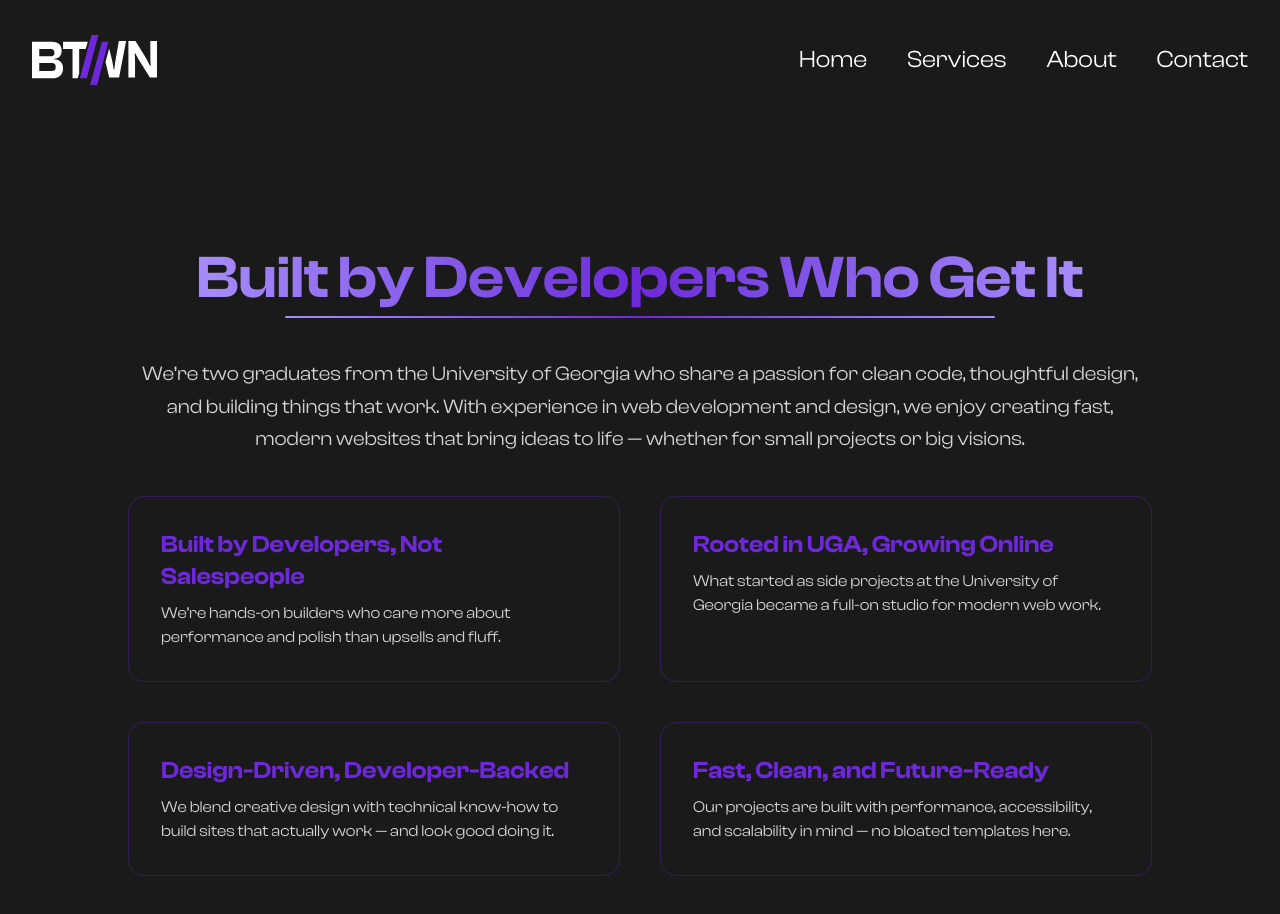
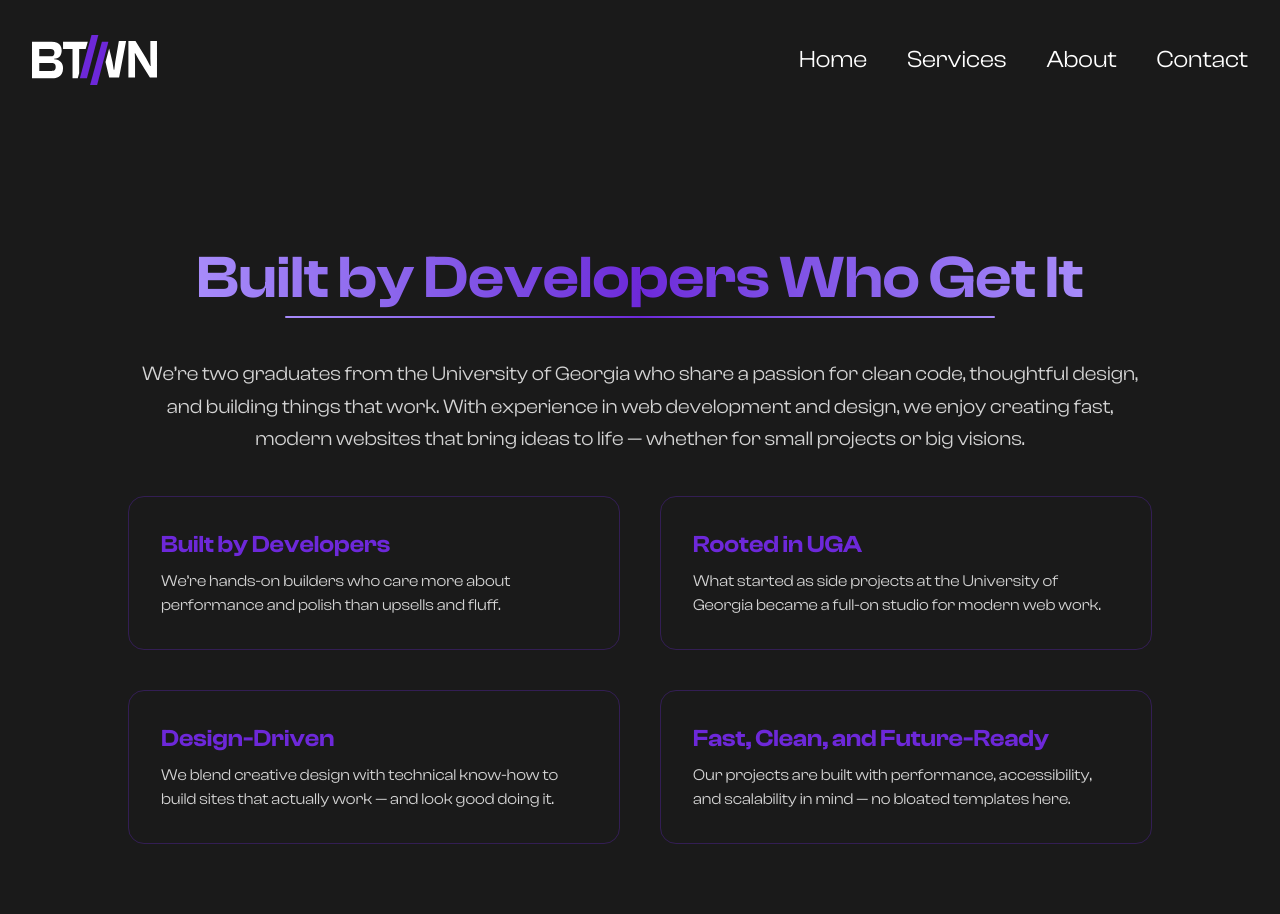
Before and after one commit to MrSalt123/btwn-site, a Next.js app: page /about in a window 1280 px wide. Shown: the top 914 px of the page. Built offline with nearby package versions, Linux system fonts and the light colour scheme.

Commit message:
about change

```diff
--- a/src/app/about/page.tsx
+++ b/src/app/about/page.tsx
@@ -56,15 +56,15 @@ We’re two graduates from the University of Georgia who share a passion for cle
         >
           {[
             {
-              title: "Built by Developers, Not Salespeople",
+              title: "Built by Developers",
               desc: "We’re hands-on builders who care more about performance and polish than upsells and fluff.",
             },
             {
-              title: "Rooted in UGA, Growing Online",
+              title: "Rooted in UGA",
               desc: "What started as side projects at the University of Georgia became a full-on studio for modern web work.",
             },
             {
-              title: "Design-Driven, Developer-Backed",
+              title: "Design-Driven",
               desc: "We blend creative design with technical know-how to build sites that actually work — and look good doing it.",
             },
             {
```
